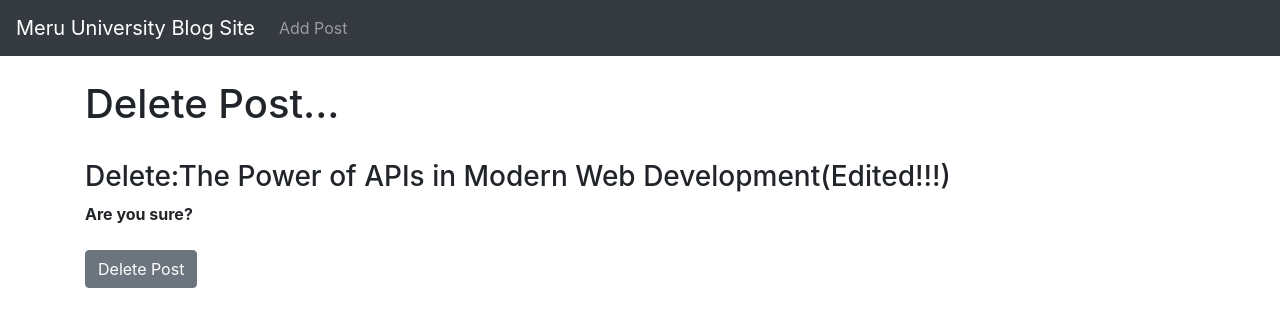
After one commit to Stephen882-pixel/python-django-simple-blog, a Django app: page /article/1/remove in a window 1280 px wide. The commit adds this page. Shown: the top 327 px of the page. Run offline with Django 5.2, Linux system fonts and the light colour scheme; data comes from the database, SQL or seed files in the repository; both versions use the stored data as it was after the commit.

```diff
--- a/simpleblog/settings.py
+++ b/simpleblog/settings.py
@@ -49,6 +49,9 @@ MIDDLEWARE = [
     'django.contrib.messages.middleware.MessageMiddleware',
     'django.middleware.clickjacking.XFrameOptionsMiddleware',
 ]
+USE_TZ = True
+
+TIME_ZONE = 'Africa/Nairobi'
 
 ROOT_URLCONF = 'simpleblog.urls'
 
--- a/theblog/models.py
+++ b/theblog/models.py
@@ -3,6 +3,8 @@ from audioop import reverse
 from django.db import models
 from django.contrib.auth.models import User
 from django.urls import reverse
+from datetime import datetime,date
+
 # Create your models here.
 
 class Post(models.Model):
@@ -10,11 +12,11 @@ class Post(models.Model):
     title_tag = models.CharField(max_length=255)
     author = models.ForeignKey(User, on_delete=models.CASCADE)
     body = models.TextField()
-
+    post_date = models.DateTimeField(auto_now_add=True)
 
     def __str__(self):
-        return self.title + ' | ' +  str(self.author)
+        return self.title + ' | ' + str(self.author)
 
     def get_absolute_url(self):
-        #return reverse('detail',args=(str(self.id)))
+        # return reverse('detail',args=(str(self.id)))
         return reverse('home')
--- /dev/null
+++ b/theblog/templates/delete_post.html
@@ -0,0 +1,19 @@
+{% extends 'Base.html' %}
+{% block title %} Delete Blog Post{% endblock %}
+{% block content %}
+
+
+<h1>Delete Post...</h1>
+<br>
+<h3>Delete:{{post.title}}</h3>
+<div class="form-group">
+<form method="post">
+    {% csrf_token %}
+    <strong>Are you sure?</strong><br><br>
+    <button class="btn btn-secondary">Delete Post</button>
+</form>
+</div>
+
+
+
+{% endblock %}
--- a/theblog/templates/home.html
+++ b/theblog/templates/home.html
@@ -6,9 +6,9 @@
 
 <ul>
     {% for post in object_list %}
-    <li><a href="{% url 'detail' post.pk %}"> {{post.title}} - </a>{{post.author.first_name}} {{post.author.last_name}}
+    <li><a href="{% url 'detail' post.pk %}"> {{post.title}} - </a>{{post.author.first_name}} {{post.author.last_name}} - {{post.post_date}}
         -
-        <a href="{% url 'update_post' post.pk %}">Edit</a><br>
+        <a href="{% url 'update_post' post.pk %}">Edit</a> <a href="{% url 'delete_post' post.pk %}">Delete</a><br>
 
         {{post.body}}
     </li>
--- a/theblog/urls.py
+++ b/theblog/urls.py
@@ -1,6 +1,6 @@
 from django.urls import path
 #from . import views
-from . views import HomeView,ArticleDetailView,AddPostView,UpdatePostView
+from . views import HomeView,ArticleDetailView,AddPostView,UpdatePostView,DeletePostView
 
 urlpatterns = [
     #path('', views.HomeView, name='home'),
@@ -8,5 +8,6 @@ urlpatterns = [
     path('article/<int:pk>',ArticleDetailView.as_view(),name='detail'),
     path('add_post/',AddPostView.as_view(),name='add_post'),
     path('article/edit/<int:pk>',UpdatePostView.as_view(),name='update_post'),
+    path('article/<int:pk>/remove',DeletePostView.as_view(),name='delete_post'),
 
 ]
--- a/theblog/views.py
+++ b/theblog/views.py
@@ -1,8 +1,10 @@
 from django.shortcuts import render
-from django.views.generic import ListView,DetailView,CreateView,UpdateView
+from django.urls import reverse_lazy
+from django.views.generic import ListView, DetailView, CreateView, UpdateView, DeleteView
 
 from theblog.models import Post
-from . forms import PostForm,EditForm
+from .forms import PostForm, EditForm
+from django.urls import reverse_lazy
 
 
 # Create your views here.
@@ -10,19 +12,27 @@ from . forms import PostForm,EditForm
 class HomeView(ListView):
     model = Post
     template_name = 'home.html'
+    #ordering = ['-id']
+    ordering = ['-post_date']
 
 class ArticleDetailView(DetailView):
     model = Post
     template_name = 'Articles_Details.html'
 
+
 class AddPostView(CreateView):
     model = Post
     form_class = PostForm
-    template_name = 'Add_Post.html'
-    #fields = '__all__'
+    template_name = 'Add_Post.html'  # fields = '__all__'
+
 
 class UpdatePostView(UpdateView):
     model = Post
     template_name = 'Update_Post.html'
-    form_class = EditForm
-    #fields = ['title', 'title_tag','body']
+    form_class = EditForm  # fields = ['title', 'title_tag','body']
+
+
+class DeletePostView(DeleteView):
+    model = Post
+    template_name = 'delete_post.html'
+    success_url = reverse_lazy('home')
```
Also changed, not shown: theblog/templates/Articles_Details.html (+5 -3 lines), db.sqlite3, theblog/migrations/0003_post_post_date_alter_post_title_tag.py (added).
